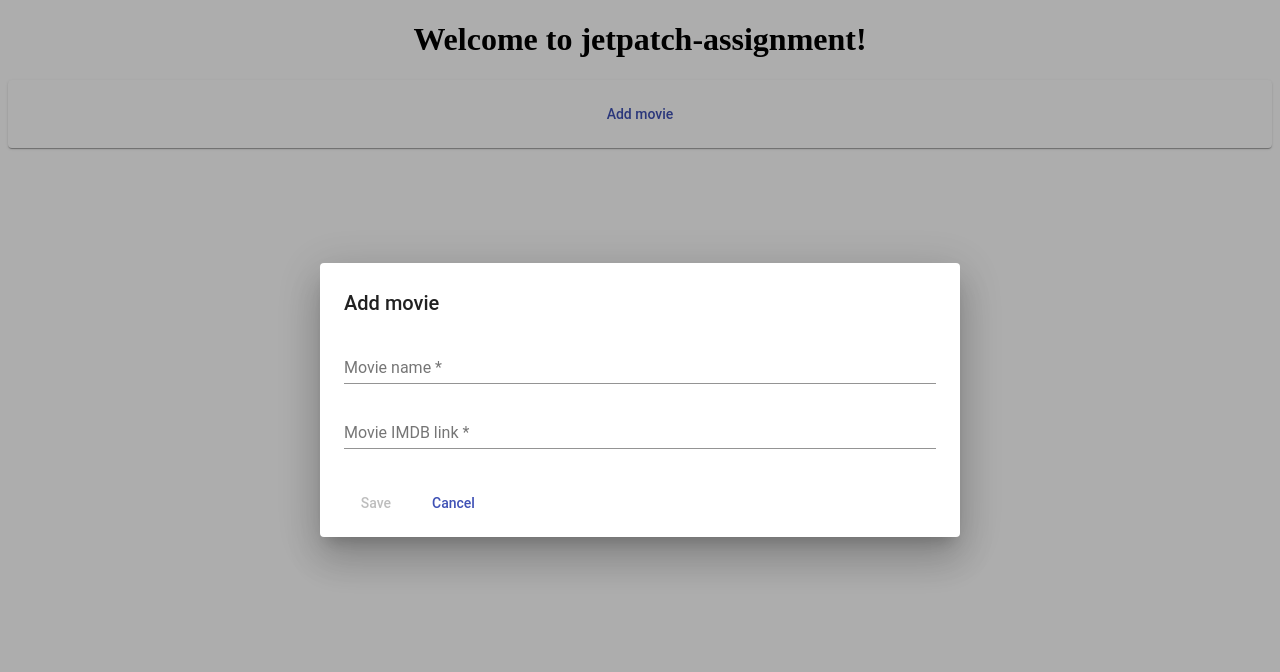
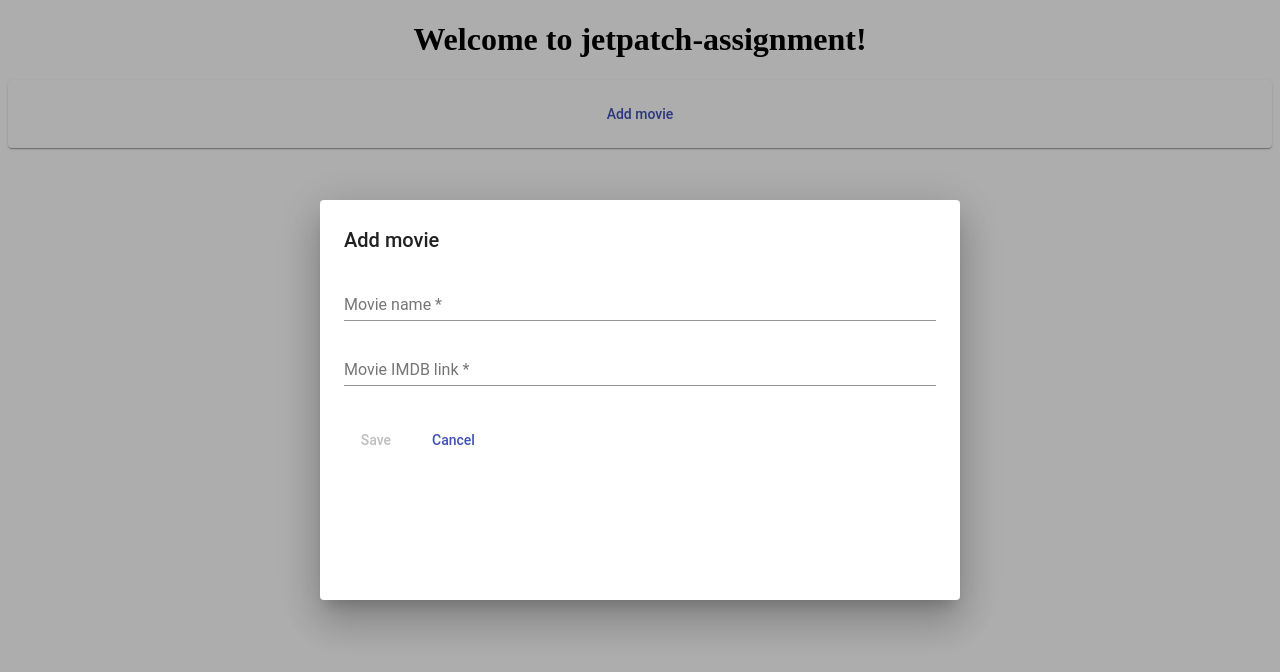
Before and after one commit to tamir3021/JetpatchMovies, an Angular app: page / in a window 1280 px wide. Both pictures are taken after a click on the button "Add movie". Shown: the top 672 px of the page. Built offline with nearby package versions, Linux system fonts and the light colour scheme.

Commit message:
Updated modal design.

```diff
--- a/src/app/app.component.ts
+++ b/src/app/app.component.ts
@@ -20,7 +20,7 @@ export class AppComponent {
   }
 
   addMovie () {
-    const dialogRef = this.dialog.open(NewMovieModalComponent, {width: '50%'});
+    const dialogRef = this.dialog.open(NewMovieModalComponent, {width: '50%', height: '50%'});
     dialogRef.afterClosed()
       .subscribe((movieData: Movie) => {
         if(movieData && movieData.name) {
--- a/src/app/new-movie-modal/new-movie-modal.component.html
+++ b/src/app/new-movie-modal/new-movie-modal.component.html
@@ -1,5 +1,6 @@
 <h1 mat-dialog-title>Add movie</h1>
-<form mat-dialog-content class="movieForm">
+<form>
+    <div mat-dialog-content class="movieForm">
         <mat-form-field>
             <input
                 matInput
@@ -22,6 +23,7 @@
                 required
                >
         </mat-form-field>
+    </div>
     <div mat-dialog-actions class="modalButtons">
         <button mat-button color="primary"
             [disabled]="name.invalid || link.invalid"
```
Lines whose indentation alone changed are shown as unchanged.
